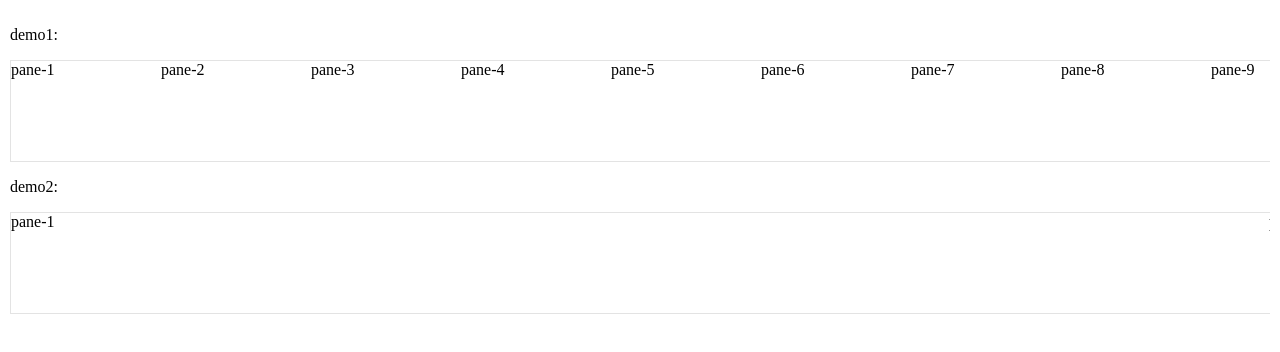
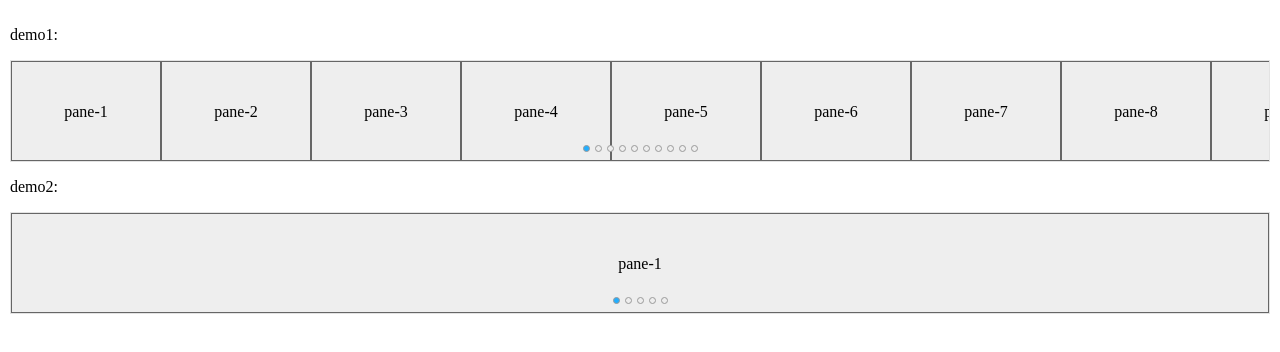
Before and after one commit to mjbin/vue-light-swiper, a Vue app: page / in a window 1280 px wide. Shown: the top 352 px of the page. Built offline with nearby package versions, Linux system fonts and the light colour scheme.

Commit message:
添加pagination

```diff
--- a/src/components/Home.vue
+++ b/src/components/Home.vue
@@ -3,7 +3,7 @@
     <div class="page">
       <p>demo1:</p>
       <article class="demo-1">
-        <LightSwiper class="swiper">
+        <LightSwiper class="swiper" :pagination='true'>
           <LightSwiperItem class="swiper-item swiper-item-1" v-for="i in 10" :key="i">pane-{{i}}</LightSwiperItem>
         </LightSwiper>
       </article>
@@ -44,10 +44,10 @@ export default {
   box-sizing: border-box;
   .swiper-item {
     height: 100px;
-    // border-right: @border;
-    &:first-of-type{
-      // border-left: @border;
-    }
+    line-height: 100px;
+    text-align: center;
+    background: #eee;
+    border: 1px solid #666;
   }
 }
 
--- a/src/components/lightSwiper/swiper.vue
+++ b/src/components/lightSwiper/swiper.vue
@@ -3,15 +3,30 @@
     <div class="light-swiper-content" ref='swiperContain' :style="currentStyle">
       <slot></slot>
     </div>
+    <div class="light-swiper-pagination" v-if="listLength && pagination">
+      <span class="dot" v-for="n in listLength" :key="n" :class="{active: current == n - 1}"></span>
+    </div>
   </div>
 </template>
+
 <script>
-
 const TIME = '0.5';
 export default {
   name: 'LightSwiper',
   props: {
     width: String,
+    pagination: {
+      type: Boolean,
+      default: true,
+    },
+    loop: {
+      type: Boolean,
+      default: false,
+    },
+    auto: {
+      type: Boolean,
+      default: false,
+    },
   },
   components: {},
   data() {
@@ -34,6 +49,8 @@ export default {
 
       touchStartTime: 0,
       touchEndTime: 0,
+
+      listLength: 0,
     };
   },
   computed: {
@@ -60,6 +77,7 @@ export default {
     updateContain() {
       this.getlimitCurrent();
 
+      this.listLength = this.list.length;
       this.list[this.current].active = true;
       this.currentWidth = this.list[this.current].$el.offsetWidth;
       let containWidth = 0;
@@ -69,9 +87,9 @@ export default {
       this.containWidth = containWidth;
     },
     init() {
-      this.$refs.swiperContain.addEventListener('touchstart', this.handleTouchStart, false);
-      this.$refs.swiperContain.addEventListener('touchmove', this.handleTouchMove, false);
-      this.$refs.swiperContain.addEventListener('touchend', this.handleTouchEnd, false);
+      this.$refs.swiper.addEventListener('touchstart', this.handleTouchStart, false);
+      this.$refs.swiper.addEventListener('touchmove', this.handleTouchMove, false);
+      this.$refs.swiper.addEventListener('touchend', this.handleTouchEnd, false);
     },
     handleTouchStart(e) {
       const touch = e.changedTouches[0];
@@ -216,7 +234,8 @@ export default {
       if (this.containWidth - fixedSliderWidth <= this.swiperContainWidth && this.next) {
         this.lastPoint = this.current;
         this.isLast = true;
-        this.distance = this.containWidth - this.swiperContainWidth - this.lastTouchOffset;
+        // 修正2个像素偏移值
+        this.distance = (this.containWidth - this.swiperContainWidth - this.lastTouchOffset) + 2;
       }
     },
     sliderTo(sliderWidth) {
@@ -250,9 +269,9 @@ export default {
     },
   },
   beforeDestroy() {
-    this.$refs.swiperContain.removeEventListener('touchstart', this.handleTouchStart);
-    this.$refs.swiperContain.removeEventListener('touchmove', this.handleTouchMove);
-    this.$refs.swiperContain.removeEventListener('touchend', this.handleTouchEnd);
+    this.$refs.swiper.removeEventListener('touchstart', this.handleTouchStart);
+    this.$refs.swiper.removeEventListener('touchmove', this.handleTouchMove);
+    this.$refs.swiper.removeEventListener('touchend', this.handleTouchEnd);
   },
   watch: {
     current(val) {
@@ -273,11 +292,35 @@ export default {
 
 <style lang="less" scoped>
 .light-swiper {
-  background: #eee;
+  background: #fafafa;
   width: 100%;
   box-sizing: border-box;
+  overflow: hidden;
+  position: relative;
   .light-swiper-content {
     white-space: nowrap;
   }
+  .light-swiper-pagination {
+    text-align: center;
+    position: absolute;
+    bottom: 5px;
+    left: 0;
+    right: 0;
+    .dot {
+      width: 5px;
+      height: 5px;
+      border: 1px solid #999;
+      background: #eee;
+      border-radius: 50%;
+      margin-left: 5px;
+      display: inline-block;
+      &:first-of-type {
+        margin-left: 0;
+      }
+      &.active {
+        background: #22aeff;
+      }
+    }
+  }
 }
 </style>
```
